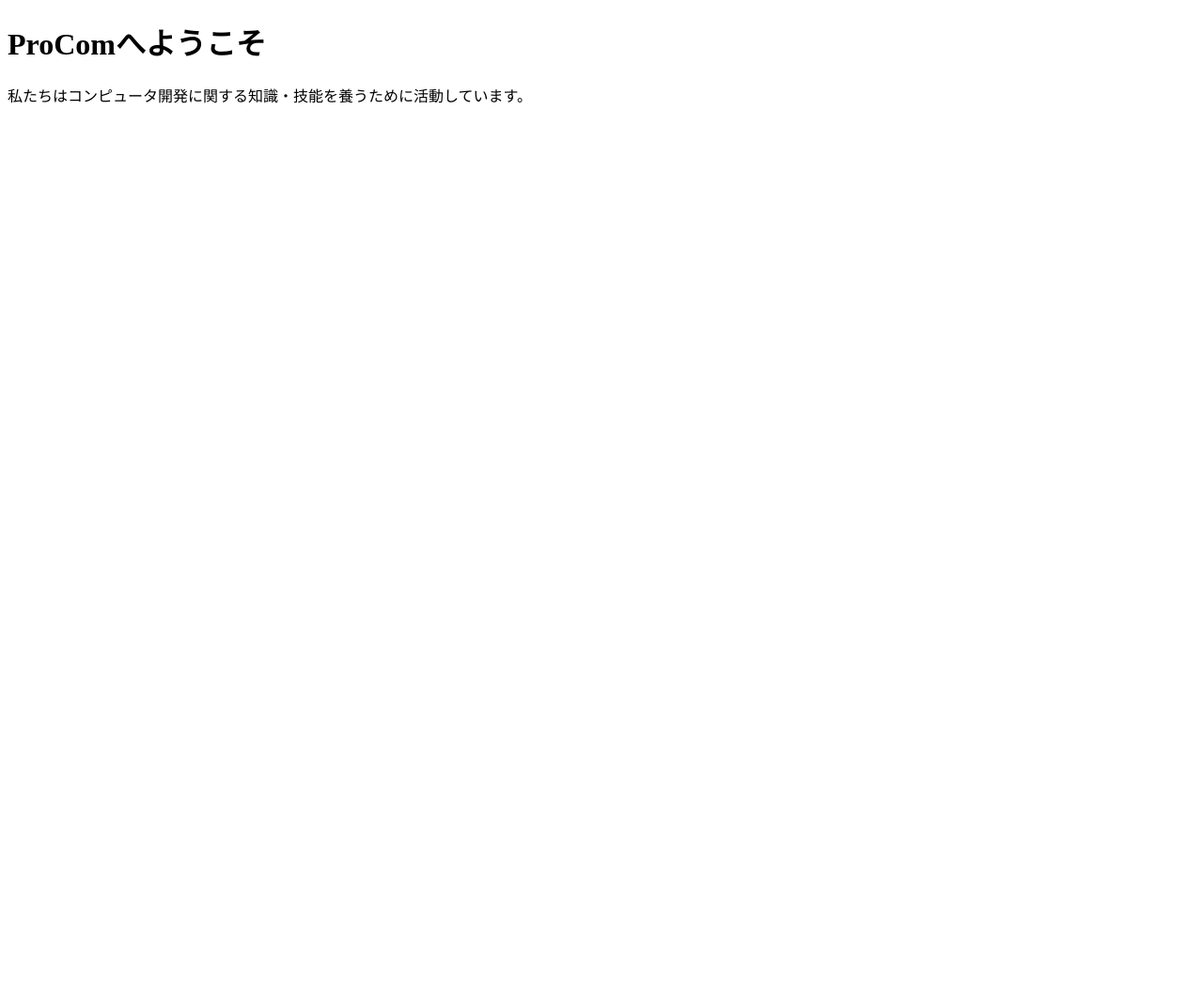
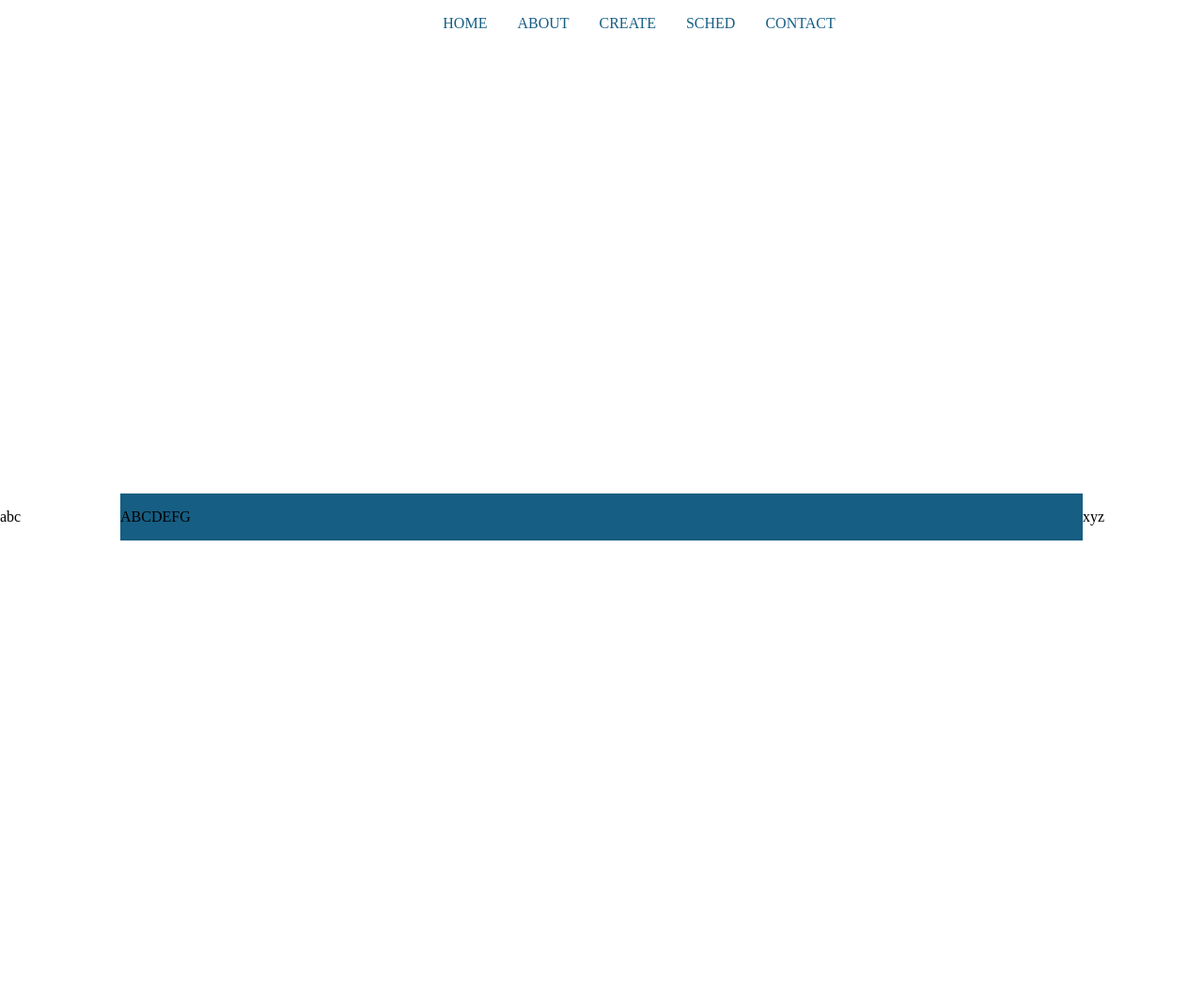
Before and after one commit to ProCom-mu/Homepage, a Django app: page /home/ in a window 1280 px wide. Shown: the whole page at 94% size. Before the commit the page ends 110 px from the top, so only its background shows below. Run offline with Django 4.2, Linux system fonts and the light colour scheme.

Commit message:
ヘッダーのリストを横並びにした

```diff
--- a/config/settings.py
+++ b/config/settings.py
@@ -125,7 +125,10 @@ USE_TZ = True
 # Static files (CSS, JavaScript, Images)
 # https://docs.djangoproject.com/en/4.0/howto/static-files/
 
-STATIC_URL = 'static/'
+STATIC_URL = '/static/'
+STATICFILES_DIRS = [
+    os.path.join(BASE_DIR, "static")
+]
 
 # Default primary key field type
 # https://docs.djangoproject.com/en/4.0/ref/settings/#default-auto-field
--- /dev/null
+++ b/static/css/home.css
@@ -0,0 +1,50 @@
+.header_list{
+    list-style: none;
+    display: flex;
+    flex-direction: row;
+    width: 100%;
+    justify-content: center;
+}
+
+.header_list > li{
+    margin: 0 1em 0 1em;
+}
+
+.header_list > li > a{
+    color: #165e83;
+    text-decoration: none;
+    width: 100%;
+    height: 100%;
+}
+
+.header_list > li > a:hover{
+    background: gray;
+}
+
+body{
+    margin: 0;
+    padding: 0;
+}
+
+.base_container{
+    width: 100%;
+    min-height: 1000px;
+    display: flex;
+    flex-direction: row;
+    align-items: center;
+    justify-content: center;
+}
+
+.center_container{
+    width: 80%;
+    height: 100%;
+    background: #165e83;
+}
+
+.left_container{
+    flex: 1;
+}
+
+.right_container{
+    flex: 1;
+}
--- a/templates/home.html
+++ b/templates/home.html
@@ -1,17 +1,31 @@
-<!-- <h1>Hello, everyone!</h1>
-<p>We are ProCom!</p>
-<p>I'm too hungry to study.</p>
-<a href="http://www.miyazaki-u.ac.jp/">Click Here</a> -->
-
+{% load static %}
 <!DOCTYPE html>
 <html>
 <head>
     <meta charset="UTF-8">
-    <link rel="stylesheet" href="">
+    <link rel="stylesheet" type="text/css" href="{% static 'css/home.css' %}">
     <title>ProCom</title>
 </head>
 <body>
-    <h1>ProComへようこそ</h1>
-    <p>私たちはコンピュータ開発に関する知識・技能を養うために活動しています。</p>
+    <header>
+        <ul class="header_list">
+            <li><a href="">HOME</a></li>
+            <li><a href="">ABOUT</a></li>
+            <li><a href="">CREATE</a></li>
+            <li><a href="">SCHED</a></li>
+            <li><a href="">CONTACT</a></li>
+        </ul>
+    </header>
+    <div class="base_container">
+        <div class="left_container">
+            <p>abc</p>
+        </div>
+        <div class="center_container">
+            <p>ABCDEFG</p>
+        </div>
+        <div class="right_container">
+            <p>xyz</p>
+        </div>
+    </div>
 </body>
 </html>
```
Also changed, not shown: 2 other files.
